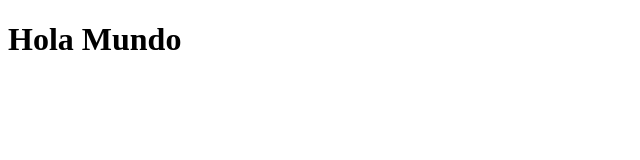
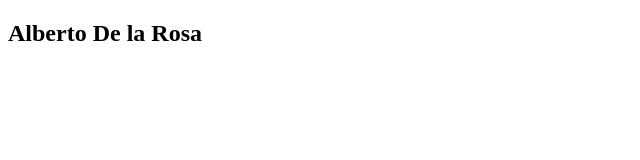
Before and after one commit to Escanor-Sunshine/curso, a plain HTML site: page index.html in a window 1280 px wide. Shown: the whole page, without its empty margins (0-640 px from the left). Drawn offline with Linux system fonts and the light colour scheme.

Commit message:
Se elimina el h1 y se agrega un h2

```diff
--- a/index.html
+++ b/index.html
@@ -3,9 +3,11 @@
 <head>
     <meta charset="UTF-8">
     <meta name="viewport" content="width=device-width, initial-scale=1.0">
-    <title>Git</title>
+    <title>Git Y Github</title>
 </head>
 <body>
-    <h1>Hola Mundo</h1>
+    <div class="container">
+        <h2>Alberto De la Rosa</h2>
+    </div>
 </body>
 </html>
```
